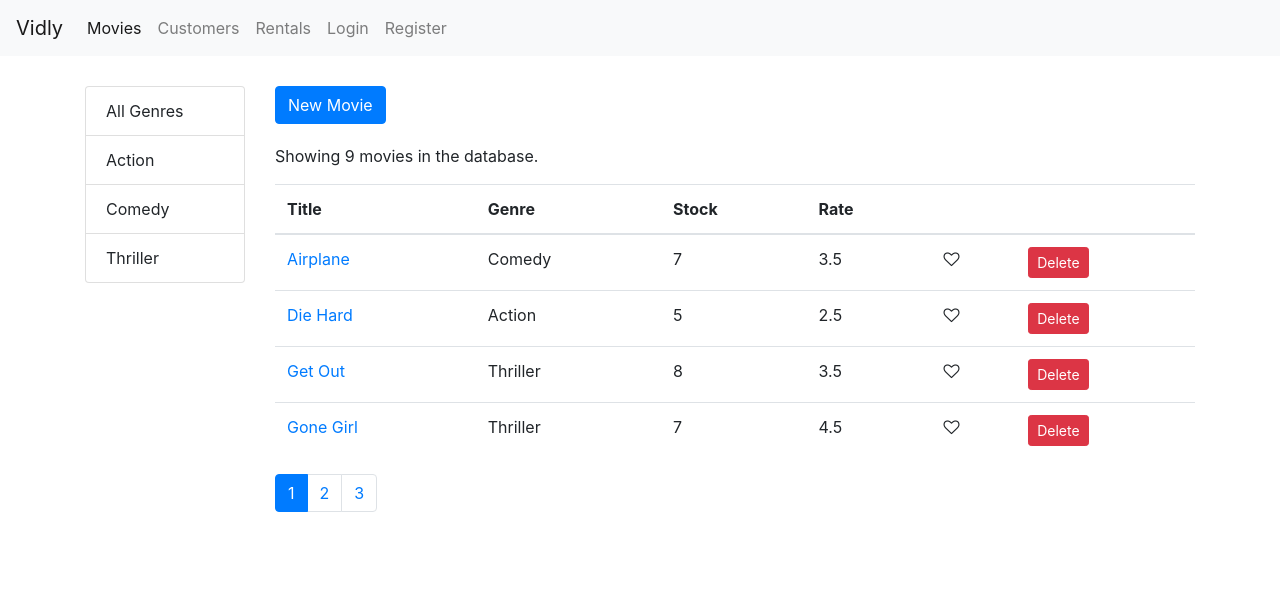
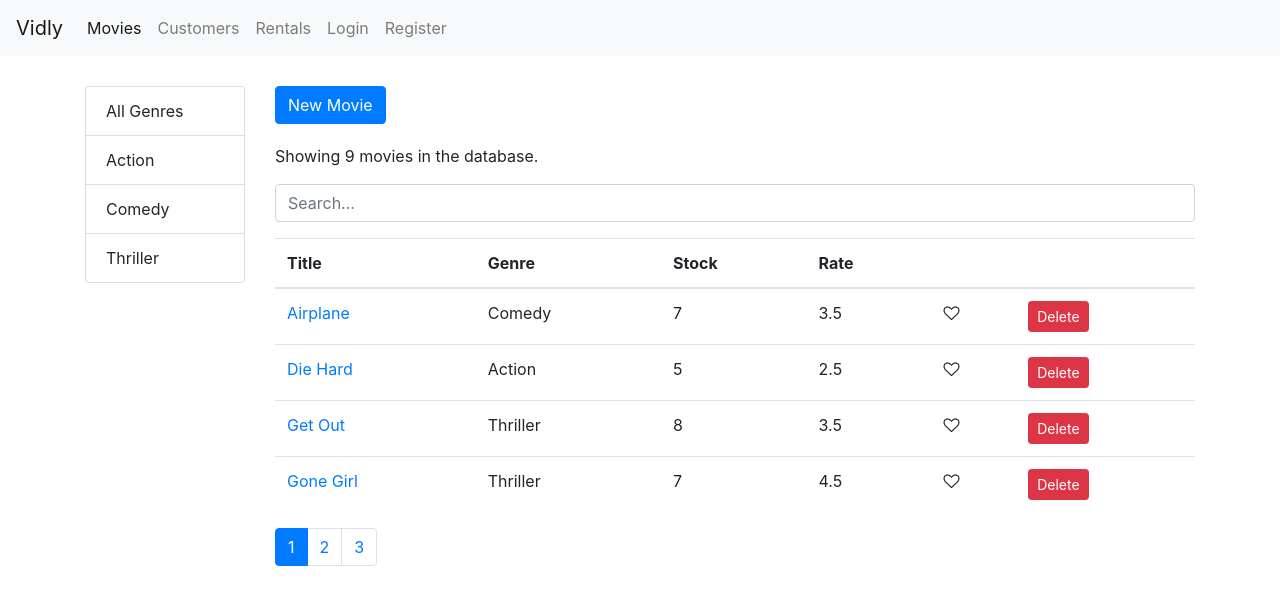
Before and after one commit to big-smile-94/vidly, a React (Create React App) app: page /movies in a window 1280 px wide. Shown: the top 604 px of the page. Built offline with nearby package versions, Linux system fonts and the light colour scheme.

Commit message:
implement search functionality

```diff
--- a/src/components/movies.jsx
+++ b/src/components/movies.jsx
@@ -16,6 +16,7 @@ class Movies extends Component {
     currentPage: 1,
     selectedGenre: {},
     sortColumn: { path: 'title', order: 'asc' },
+    search: '',
   };
 
   componentDidMount() {
@@ -54,7 +55,13 @@ class Movies extends Component {
     this.setState({
       selectedGenre: group,
       currentPage: 1, // Have to reset currentPage to 1 on genre change because if we are on the 2nd or 3rd page on all genres and then click on action genre or any other we don't see any movies in the list and see there are 3 movies in the db it's because we look at the third page
+      search: '',
     });
+  };
+
+  handleSearch = (event) => {
+    const { currentTarget: input } = event;
+    this.setState({ search: input.value, selectedGenre: {} });
   };
 
   handleSort = (sortColumn) => {
@@ -68,26 +75,31 @@ class Movies extends Component {
       selectedGenre,
       sortColumn,
       movies: allMovies,
+      search,
     } = this.state;
     const filteredByGenre =
       selectedGenre && selectedGenre._id
         ? allMovies.filter((m) => m.genre._id === selectedGenre._id)
         : allMovies;
 
+    const filtered = filteredByGenre.filter((m) =>
+      m.title.toLowerCase().includes(search.toLowerCase())
+    );
+
     const sortedMovies = orderBy(
-      filteredByGenre,
+      filtered,
       [sortColumn.path],
       [sortColumn.order]
     );
 
     const movies = paginate(sortedMovies, currentPage, pageSize);
 
-    return { totalCount: filteredByGenre.length, data: movies };
+    return { totalCount: filtered.length, data: movies };
   };
 
   render() {
     const { length: count } = this.state.movies;
-    const { pageSize, currentPage, selectedGenre, sortColumn, genres } =
+    const { pageSize, currentPage, selectedGenre, sortColumn, genres, search } =
       this.state;
 
     if (!count) return <p>There are no movies in the database.</p>;
@@ -112,6 +124,14 @@ class Movies extends Component {
             New Movie
           </Link>
           <p>Showing {totalCount} movies in the database.</p>
+          <input
+            name="search"
+            id="search"
+            placeholder="Search..."
+            value={search}
+            onChange={this.handleSearch}
+            className="form-control mb-3"
+          />
           <MoviesTable
             movies={movies}
             sortColumn={sortColumn}
```
